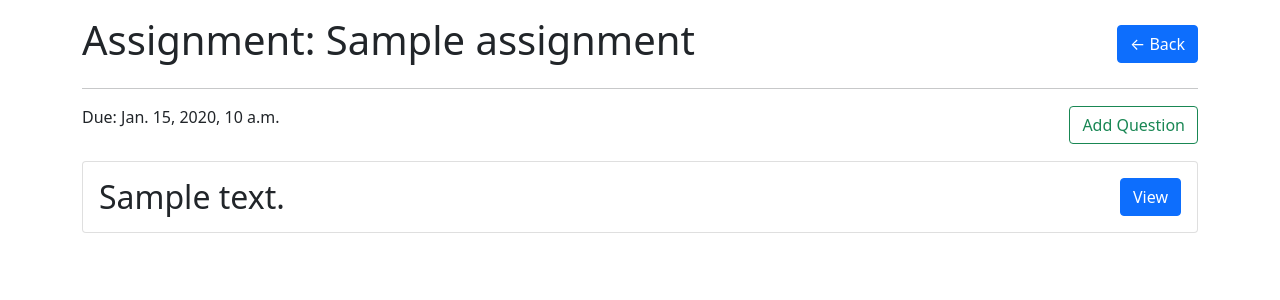
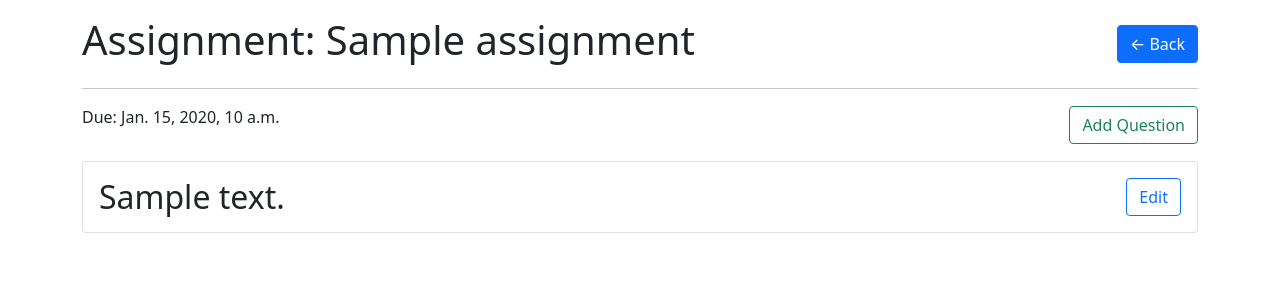
Before and after one commit to andre-dom/PeerGrader, a Django app: a page that uses assignments/templates/assignments/assignmentview.html in a window 1280 px wide. Shown: the part 64-364 px from the top of the page. Run offline with Django 3.2, Linux system fonts and the light colour scheme; a user stored in the database is signed in; tables that the repository leaves empty hold one stand-in row (values such as "Sample post").

Commit message:
edit question view

```diff
--- a/assignments/templates/assignments/assignmentview.html
+++ b/assignments/templates/assignments/assignmentview.html
@@ -23,7 +23,8 @@
                         {#                        {% if user.is_authenticated and user.is_instructor %}#}
                         {#                            <a href="{% url 'assignments:delete_assignment' Assignment.slug %}" class="btn btn-danger">Delete</a>#}
                         {#                        {% endif %}#}
-                        <a href="#" class="btn btn-primary">View</a>
+                        <a href="{% url 'assignments:edit_question' assignment.slug Question.index %}" class="btn btn-outline-primary">Edit</a>
+{#                        <a href="#" class="btn btn-primary">View</a>#}
                     </div>
                 </div>
             </div>
--- a/assignments/urls.py
+++ b/assignments/urls.py
@@ -8,4 +8,5 @@ urlpatterns = [
     path('<slug:slug>/', assignments.views.assignment_detail_view, name='view_assignment'),
     path('<slug:slug>/delete/', assignments.views.assignment_delete_view, name='delete_assignment'),
     path('<slug:assignment_slug>/newquestion/', assignments.views.question_create_view, name='create_question'),
+    path('<slug:assignment_slug>/editquestion/<int:index>', assignments.views.question_edit_view, name='edit_question'),
 ]
--- a/assignments/views.py
+++ b/assignments/views.py
@@ -52,9 +52,13 @@ class EditQuestion(UpdateView):
     model = Question
     template_name = 'questions/editquestion.html'
     fields = ('question_body', 'point_value',)
-    slug_url_kwarg = 'slug'
-    slug_field = 'slug'
+    slug_url_kwarg = 'index'
+    slug_field = 'index'
     success_url = "/"
+
+    def get_queryset(self):
+        assignment = Assignment.objects.get(slug=self.kwargs['assignment_slug'])
+        return Question.objects.filter(assignment=assignment, index=self.kwargs['index'])
 
 
 assignment_detail_view = login_required(AssignmentView.as_view())
```
